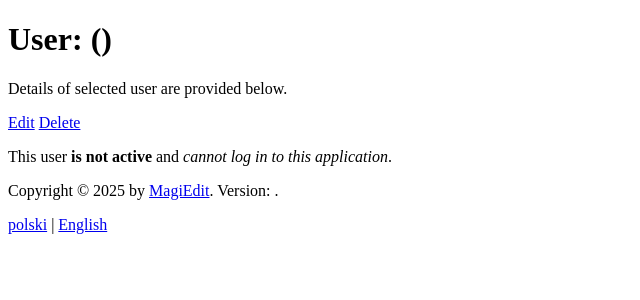
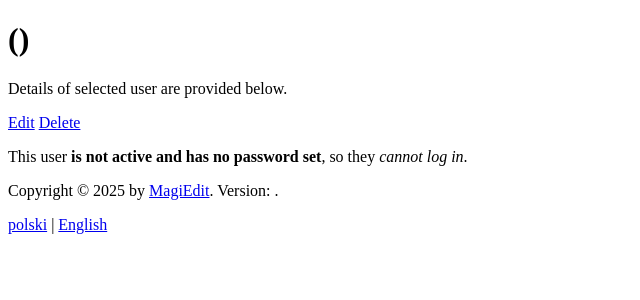
Before and after one commit to niner-games/magiedit, a Yii app: template frontend/views/user/view.php in a window 1280 px wide. Shown: the part 26-326 px from the top of the page, without its empty margins (0-640 px from the left). Run offline with PHP 8.4 and a stand-in for Yii, Linux system fonts and the light colour scheme; the template is opened without the code that fills it, so the values that code supplies are empty; some libraries are stand-ins or nearby versions.

Commit message:
Fix for admin unable to add user on PROD environment. Close #25

```diff
--- a/frontend/controllers/UserController.php
+++ b/frontend/controllers/UserController.php
@@ -95,6 +95,7 @@ class UserController extends Controller
         if ($this->request->isPost) {
             if ($model->load($this->request->post())) {
                 $model->auth_key = '';
+                $model->password_hash = '';
 
                 if ($model->save()) {
                     return $this->redirect(['index']);
--- a/frontend/views/user/view.php
+++ b/frontend/views/user/view.php
@@ -22,7 +22,7 @@ YiiAsset::register($this);
 
 <div class="user-view">
 
-    <h1><?= Yii::t('frontend-views', 'User'); ?>: <strong><?= Html::encode($model->username) ?></strong> (<?= Html::encode($model->email) ?>)</h1>
+    <h1><strong><?= Html::encode($model->username) ?></strong> (<?= Html::encode($model->email) ?>)</h1>
     <p><?= Yii::t('frontend-views', 'Details of selected user are provided below.') ?></p>
 
     <p>
@@ -84,25 +84,32 @@ YiiAsset::register($this);
 
     <?= Yii::t('frontend-views', 'This user'); ?>
 
-    <?php if ($model->status === User::STATUS_ACTIVE): ?>
+    <?php
+        $statusActive = ($model->status === User::STATUS_ACTIVE);
+        $hasAuthKey = !empty($model->auth_key);
 
-        <strong><?= Yii::t('frontend-views', 'is active'); ?></strong>
-        <?= Yii::t('frontend-views', 'and'); ?>
-        <em><?= Yii::t('frontend-views', 'can log in'); ?></em>
+        if ($statusActive && $hasAuthKey):
+    ?>
+
+        <strong><?= Yii::t('frontend-views', 'is active'); ?></strong><?= Yii::t('frontend-views', ', so they '); ?>
+        <em><?= Yii::t('frontend-views', 'can log in'); ?></em>.
 
     <?php else: ?>
 
-        <strong><?= Yii::t('frontend-views', 'is not active'); ?></strong>
-        <?= Yii::t('frontend-views', 'and'); ?>
-        <em><?= Yii::t('frontend-views', 'cannot log in'); ?></em>
+        <?php
+        if (!$statusActive && !$hasAuthKey) {
+            $reason = Yii::t('frontend-views', 'is not active');
+            $reason .= Yii::t('frontend-views', ' and ');
+            $reason .= Yii::t('frontend-views', 'has no password set');
+        } elseif (!$statusActive) {
+            $reason = Yii::t('frontend-views', 'is not active');
+        } else {
+            $reason = Yii::t('frontend-views', 'has no password set');
+        }
+        ?>
 
-    <?php endif; ?>
-
-    <em><?= Yii::t('frontend-views', 'to this application'); ?></em>.<br>
-
-    <?php if ($displayedUserIsLoggedIn): ?>
-
-        <?= Yii::t('frontend-controllers', 'You cannot delete currently logged-in user.') ?>
+        <strong><?= $reason; ?></strong><?= Yii::t('frontend-views', ', so they '); ?>
+        <em><?= Yii::t('frontend-views', 'cannot log in'); ?></em>.
 
     <?php endif; ?>
 
```
Also changed, not shown: translations/pl/frontend-views.php (+4 -3 lines).
